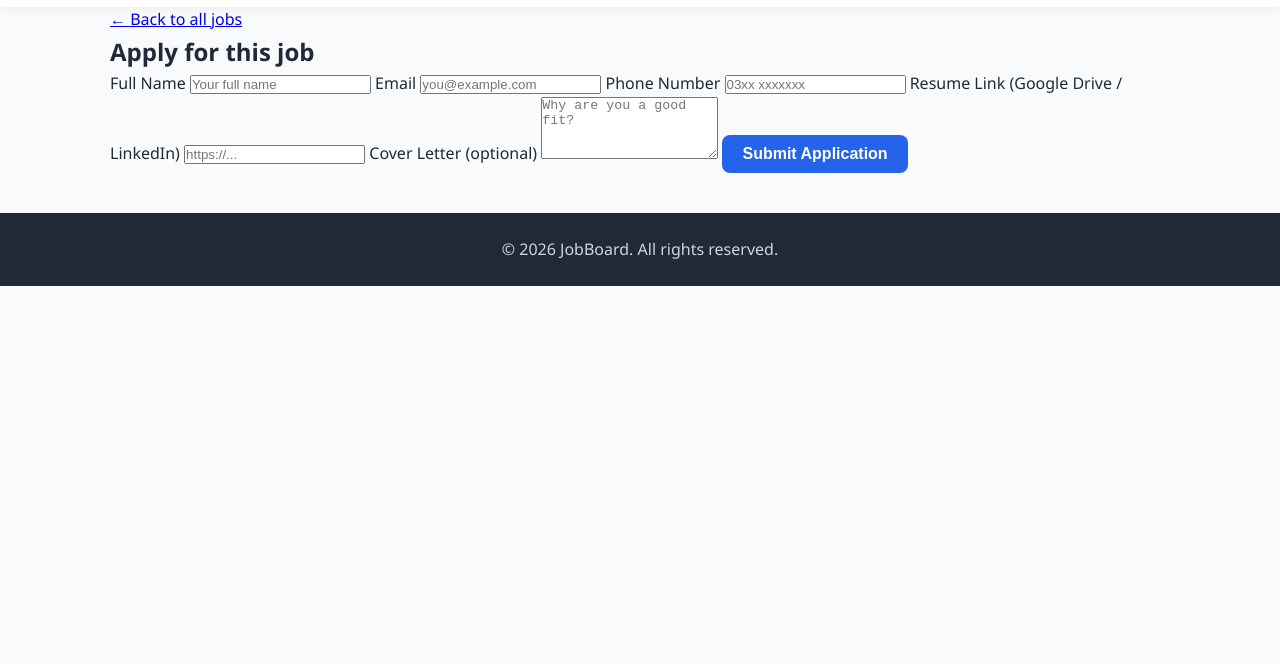
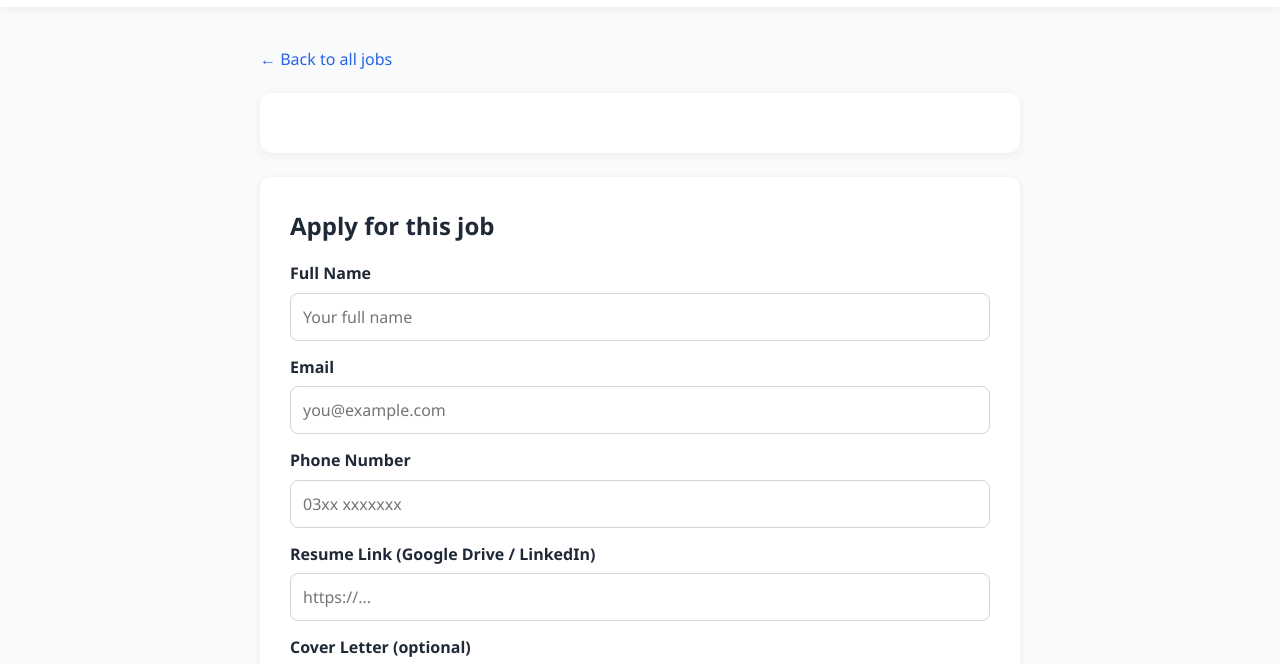
Before and after one commit to Iqra-SE-05/job_board, a plain HTML site: page job.html in a window 1280 px wide. Shown: the part 63-727 px from the top of the page. Drawn offline with Linux system fonts and the light colour scheme; a script that the page names is missing.

Commit message:
Update style.css

```diff
--- a/style.css
+++ b/style.css
@@ -222,3 +222,84 @@ body {
   font-size: 15px;
   padding: 8px 18px;
 }
+/* Job Detail Page */
+.detail-page {
+  padding: 40px 20px;
+  max-width: 800px;
+}
+
+.back-link {
+  display: inline-block;
+  margin-bottom: 20px;
+  color: #2563eb;
+  text-decoration: none;
+  font-weight: 500;
+}
+
+.detail-card {
+  background: #ffffff;
+  border-radius: 12px;
+  padding: 30px;
+  box-shadow: 0 2px 10px rgba(0, 0, 0, 0.06);
+  margin-bottom: 24px;
+}
+
+.detail-card h1 {
+  font-size: 30px;
+  margin-bottom: 4px;
+}
+
+.detail-card h2 {
+  margin-bottom: 16px;
+}
+
+.detail-card h3 {
+  margin-top: 22px;
+  margin-bottom: 8px;
+}
+
+.detail-salary {
+  font-size: 20px;
+  font-weight: 700;
+  margin: 8px 0;
+}
+
+.req-list {
+  padding-left: 20px;
+  color: #4b5563;
+}
+
+/* Apply Form */
+#apply-form label {
+  display: block;
+  font-weight: 600;
+  margin: 14px 0 6px;
+}
+
+#apply-form input,
+#apply-form textarea {
+  width: 100%;
+  padding: 12px;
+  border: 1px solid #d1d5db;
+  border-radius: 8px;
+  font-size: 16px;
+  font-family: inherit;
+}
+
+#apply-form input:focus,
+#apply-form textarea:focus {
+  outline: none;
+  border-color: #2563eb;
+}
+
+#apply-form button {
+  margin-top: 20px;
+}
+
+.success-msg {
+  background: #dcfce7;
+  color: #166534;
+  padding: 16px;
+  border-radius: 8px;
+  font-weight: 500;
+}
```
